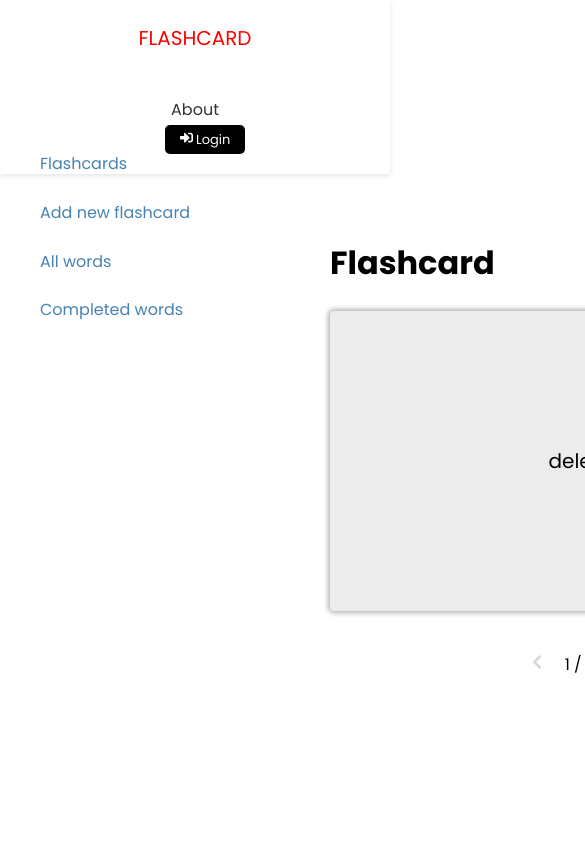
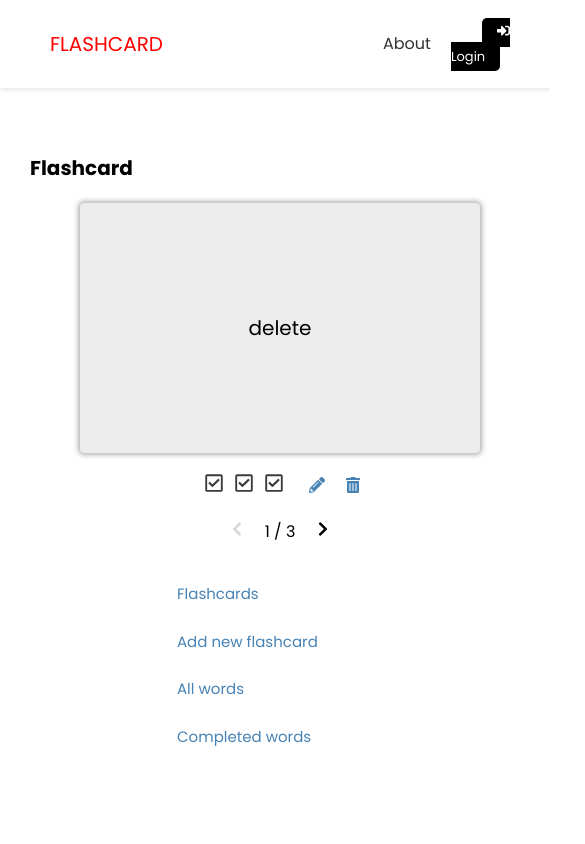
Before and after one commit to asa108/flashcard-frontend, a Next.js app: page /flashcards/sample in a window 390 px wide. Shown: the top 844 px of the page, 585 px wide, since content can reach past the window. Built offline with nearby package versions, Linux system fonts and the light colour scheme; no server answers.

Commit message:
style for mobile

```diff
--- a/components/Layout.js
+++ b/components/Layout.js
@@ -5,7 +5,6 @@ import styles from "@/styles/Layout.module.css";
 import Header from "@/components/Header";
 import Footer from "@/components/Footer";
 import Sidebar from "./SideBar";
-import Showcase from "./Showcase";
 
 export default function Layout({ title, keywords, description, children }) {
   const router = useRouter();
--- a/pages/flashcards/add.js
+++ b/pages/flashcards/add.js
@@ -59,6 +59,7 @@ export default function AddFlashcardPage({ token }) {
   };
   return (
     <Layout title="Add flashcard">
+      <div className={styles.container}>
       <Link href="/flashcards">
         <a>Go Back</a>
       </Link>
@@ -89,7 +90,8 @@ export default function AddFlashcardPage({ token }) {
           </div>
         </div>
         <input type="submit" value="Add Flashcard" className={styles.button} />
-      </form>
+        </form>
+        </div>
     </Layout>
   );
 }
--- a/styles/Flascard.module.css
+++ b/styles/Flascard.module.css
@@ -52,3 +52,16 @@
 .icons .edit{
     margin: 0 20px;
 }
+
+@media (max-width: 768px) {
+  .card {
+    margin: auto;
+    height: 250px;
+    width: 400px;
+  }
+
+  .icons{
+    text-align: center;
+    margin: 20px 0;
+}
+}
--- a/styles/Footer.module.css
+++ b/styles/Footer.module.css
@@ -6,3 +6,16 @@
 .footer p{
     margin: 5px 0;
 }
+
+@media (max-width: 768px) {
+  .footer{
+    position: relative;
+    left: 25%;
+    width: 400px;
+    margin: auto;
+}
+
+.footer p{
+    font-size: 13px;
+}
+}
--- a/styles/Form.module.css
+++ b/styles/Form.module.css
@@ -37,6 +37,11 @@
 }
 
 @media (max-width: 600px) {
+  .container{
+    position: relative;
+    left: 130px;
+  }
+
   .grid {
     grid-template-columns: 1fr;
   }
--- a/styles/Header.module.css
+++ b/styles/Header.module.css
@@ -35,7 +35,7 @@
 }
 
 .header .login{
-    display: inline-block;
+  display: inline-block;
   background: red;
   color: #fff;
   padding: 10px 20px;
@@ -50,21 +50,23 @@
 
 @media (max-width: 768px) {
   .header {
-    flex-direction: column;
+    flex-direction: row;
     height: auto;
+    width: fit-content;
   }
 
   .header ul {
     margin: 20px 0;
-    flex-direction: column;
+    justify-content: flex-end;
     text-align: center;
   }
 
   .header a {
-    margin-right: 0;
+    margin:0 20px;
   }
 
   .logo {
     margin: 20px 0;
+    margin-right: 180px;
   }
 }
--- a/styles/Layout.module.css
+++ b/styles/Layout.module.css
@@ -3,3 +3,12 @@
   min-height: 600px;
   padding: 0 30px;
 }
+
+@media (max-width: 768px) {
+  .container {
+    margin: 20px auto;
+    flex: 1;
+    position: relative;
+    top: -150px;
+  }
+}
--- a/styles/SideBar.module.css
+++ b/styles/SideBar.module.css
@@ -4,10 +4,25 @@
     position: fixed;
     top:30px;
     left:0px;
-
 }
 
 .sidebar li{
     margin: 20px 40px;
     list-style-type: none;
 }
+
+@media (max-width: 768px) {
+  .sidebar {
+    margin: 20px;
+    position: relative;
+    top: 470px;
+    left: 30%;
+    z-index: 3;
+  }
+
+  .sidebar li{
+    margin: 25px 40px;
+    list-style-type: none;
+    font-size: 15px;
+}
+}
--- a/styles/globals.css
+++ b/styles/globals.css
@@ -10,6 +10,26 @@ html,
 body {
   font-family: 'Poppins', sans-serif;
   line-height: 1.8;
+  width: 100%;
+  margin: 0;
+}
+
+@media (max-width: 768px) {
+  html,
+  body {
+  font-family: 'Poppins', sans-serif;
+  line-height: 1.5;
+  width: 100%;
+  margin:0;
+  padding:0;
+  display: flex;
+  flex-flow: column;
+  min-height: 100vh;
+}
+
+  h1{
+   font-size: 20px;
+  }
 }
 
 a {
```
